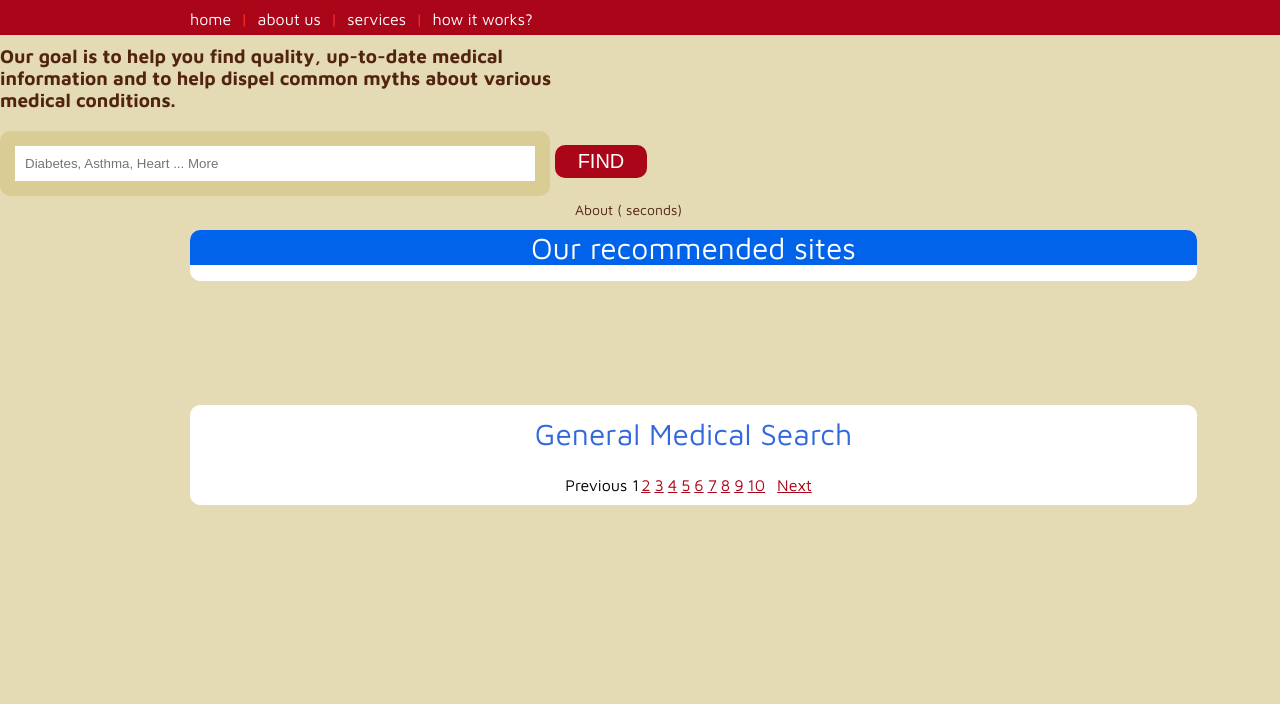
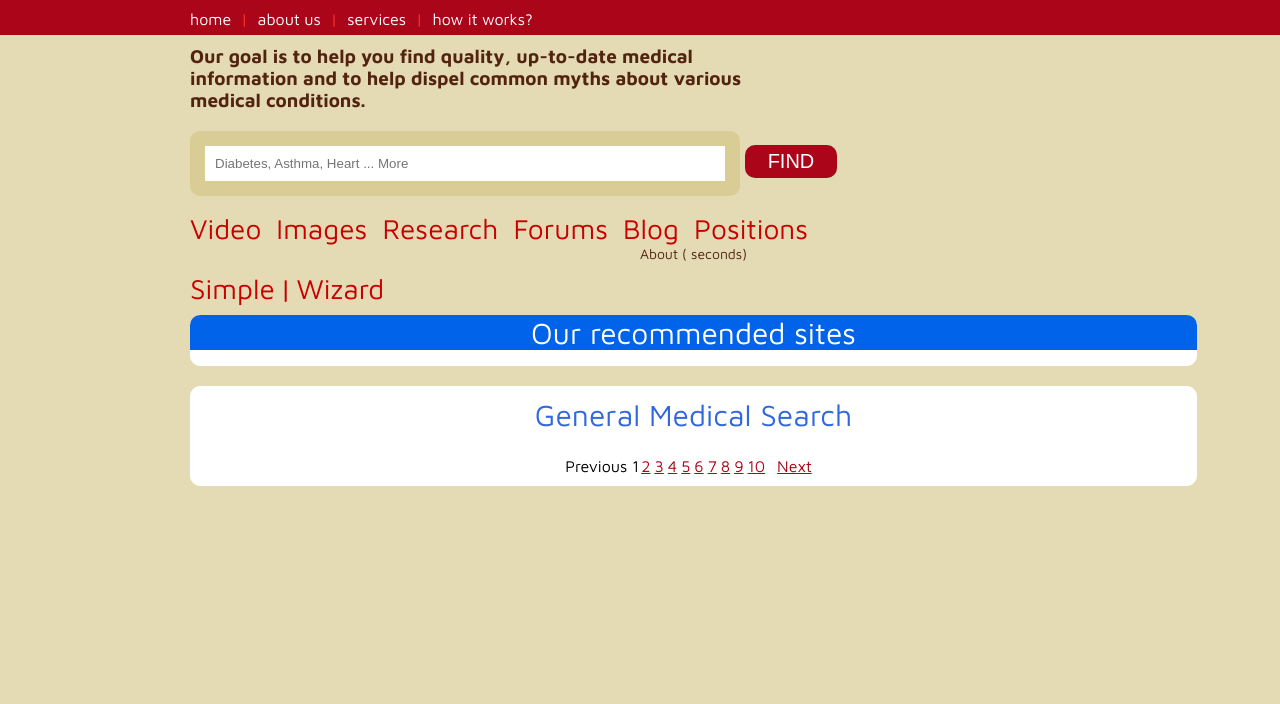
Before and after one commit to anochens/475-Pitt-Health-backend, a PHP site: page /results.php?q=1 in a window 1280 px wide. Shown: the part 120-824 px from the top of the page. Run offline with PHP 8.4, Linux system fonts and the light colour scheme; data that the repository does not hold is empty.

Commit message:
Fixed search results layout, added menu bars

```diff
--- a/beta/html_boilerplate.php
+++ b/beta/html_boilerplate.php
@@ -33,11 +33,11 @@
 	}
 
 	function print_navbar() {
-
-		echo "<div id='navbar'>
+      ?>
+		<div id='navbar'>
 				<div id='sub_navbar'><a id='homelink' href='index.php'>home</a> <span id='pipe'>|</span> <a id='aboutlink'>about us</a> <span id='pipe'>|</span> <a id='serviceslink'>services</a> <span id='pipe'>|</span> <a id='howworkslink'>how it works?</a></div>
-		  	  </div>";
-
+		</div>
+      <?php
 	}
 
 	function print_searchbar() {
--- a/beta/results.php
+++ b/beta/results.php
@@ -63,11 +63,55 @@
 
 	echo "<div id='main_wrapper_results'>";
 
+	echo "<div id='content_wrapper'>";
 		print_our_goal();
 
 		print_searchbar();
 
+?>
+
+		<div class='generic_bar'>
+		<ul>
+			<li><a href='#'>Video</a></li>
+			<li><a href='#'>Images</a></li>
+			<li><a href='#'>Research</a></li>
+			<li><a href='#'>Forums</a></li>
+			<li><a href='#'>Blog</a></li>
+			<li><a href='#'>Positions</a></li>
+		</ul>
+		</div>
+
+
+<?php
+
+
 		echo "<div id='result_info'>About {$totalResults} ({$searchTime} seconds)</div>";
+
+?>
+
+<style>
+.generic_bar a,.generic_bar span { color: rgb(200,0,0); text-decoration:none;font-size:175% }
+.generic_bar ul li {display:inline}
+.generic_bar ul { padding:0; margin:0 whitepsace:nowrap; list-style-type:none}
+.generic_bar ul li a
+{
+	float:left;
+	padding-right:15px;
+}
+#menu li a:hover
+{
+	color: rgb(171,5,26);
+}
+.generic_bar {margin-bottom:10px;}
+
+</style>
+		<div class='generic_bar'>
+			<a href='#'>Simple</a> <span>|</span>
+			<a href='#'>Wizard</a>
+		</div>
+
+<?php
+
 
 		// Wrap the recommended sites in its own section
 		echo "<div id='recommended_section'>";
@@ -194,13 +238,12 @@
 		// Close the general medical search section
 		echo "</div>";
 
+		//close content wrapper
+		echo "</div>";
+
 	// Close the main page wrapper
 	echo "</div>";
 
 	// Print the page footer
 	print_footer();
-
-	// Close the body section of the URL
-	echo "</body>";
-
 ?>
--- a/beta/styles/main.css
+++ b/beta/styles/main.css
@@ -1,6 +1,5 @@
 /* CSS related to the body of the page */
 body { margin: 0px; font-family: 'Maven Pro', sans-serif; }
-/* div {border:solid 5px; }  */ /*for debugging */
 
 /* CSS realated to the main content wrapper of the page */
 #main_wrapper { background-color: rgb(228,219,181); padding-top: 10px; overflow: hidden; height: 492px; }
@@ -40,14 +39,14 @@
 #pipe { color: rgb(255,50,47); padding: 5px;}
 
 /* CSS related to the search results information */
-#result_info { text-align: center; color: rgb(81,36,18); font-size: 14px; position: absolute; top: 286px; left: 575px; margin-top: 35px; }
+#result_info { text-align: center; color: rgb(81,36,18); font-size: 14px; width:250px;margin-left:auto;margin-right:auto;margin-top: 15px;margin-bottom:10px }
 
 /* CSS related to the general search section */
-#general_search_section { background-color: white; border-radius: 10px; border: 1px solid white; width: 985px; padding: 10px; position: absolute; top: 525px; left: 190px; }
+#general_search_section { background-color: white; border-radius: 10px; border: 1px solid white; width: 985px; padding: 10px; /*position: absolute; top: 525px; left: 190px;*/ }
 #general_header { text-align: center; color: rgb(50,104,222); font-size: 30px; margin-bottom: 5px; }
 
 /* CSS related to the recommended search section */
-#recommended_section { background-color: white; border-radius: 10px; border: 1px solid white; width: 985px; padding: 10px; position: absolute; top: 350px; left: 190px; }
+#recommended_section { background-color: white; border-radius: 10px; border: 1px solid white; width: 985px; padding: 10px; margin-bottom:20px }
 #recommended_header { background-color: rgb(0,99,233); text-align: center; font-size: 30px; margin-bottom: 5px; color: white; border-radius: 10px; margin-top: -11px; margin-left: -11px; margin-right: -11px; border-bottom-right-radius: 0px; border-bottom-left-radius: 0px; }
 #empty_space { width:10px; }
 
@@ -85,3 +84,5 @@
 #footer_bar {background-color: rgb(171,5,25); margin-left: 0px; color: white; height: 50px; }
 #centered_footer{width: 75%; margin: 0px auto; overflow: hidden; padding-top: 10px; }
 #socialoutlets{display: inline; margin-right: 0px; float: right;}
+
+/* div {border:solid 5px; } / /*for debugging */
```
